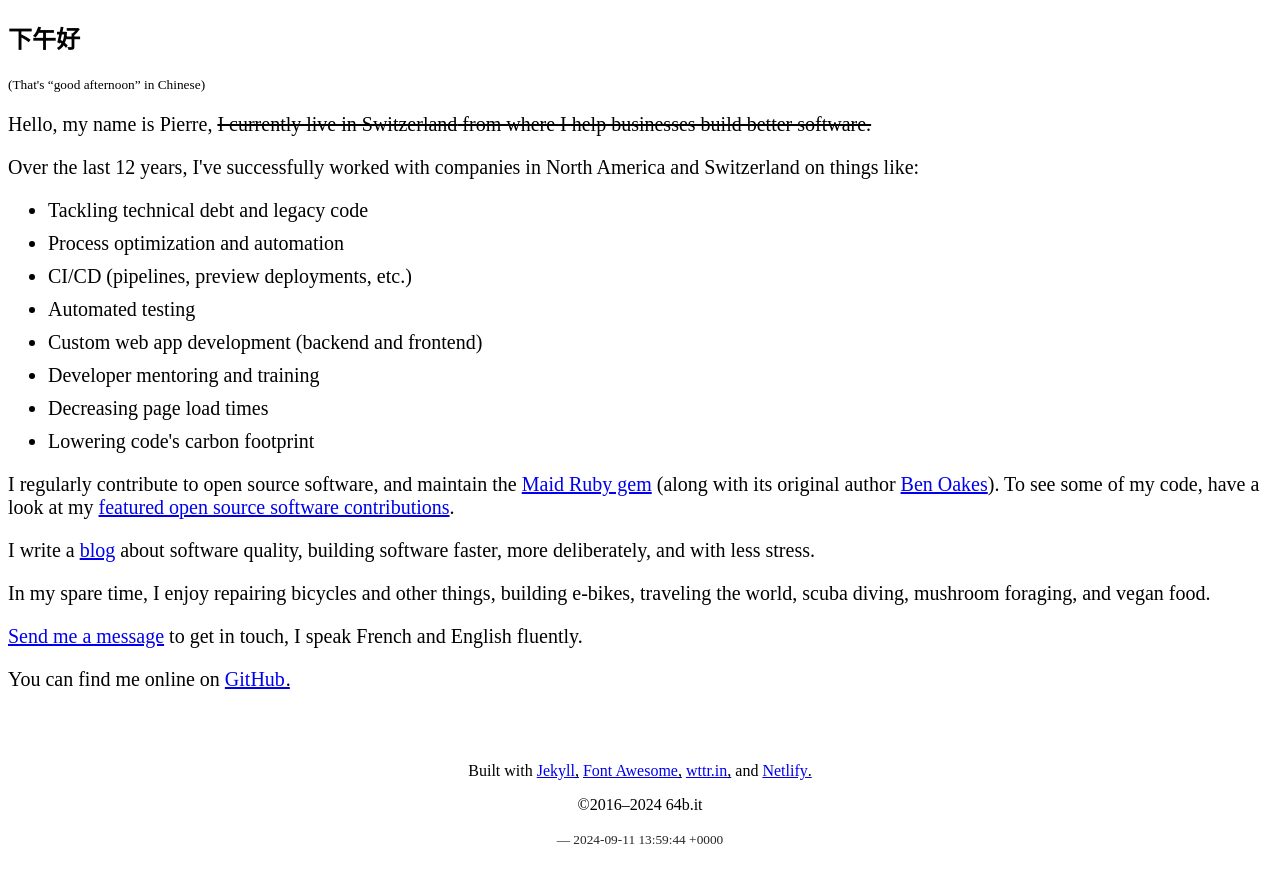
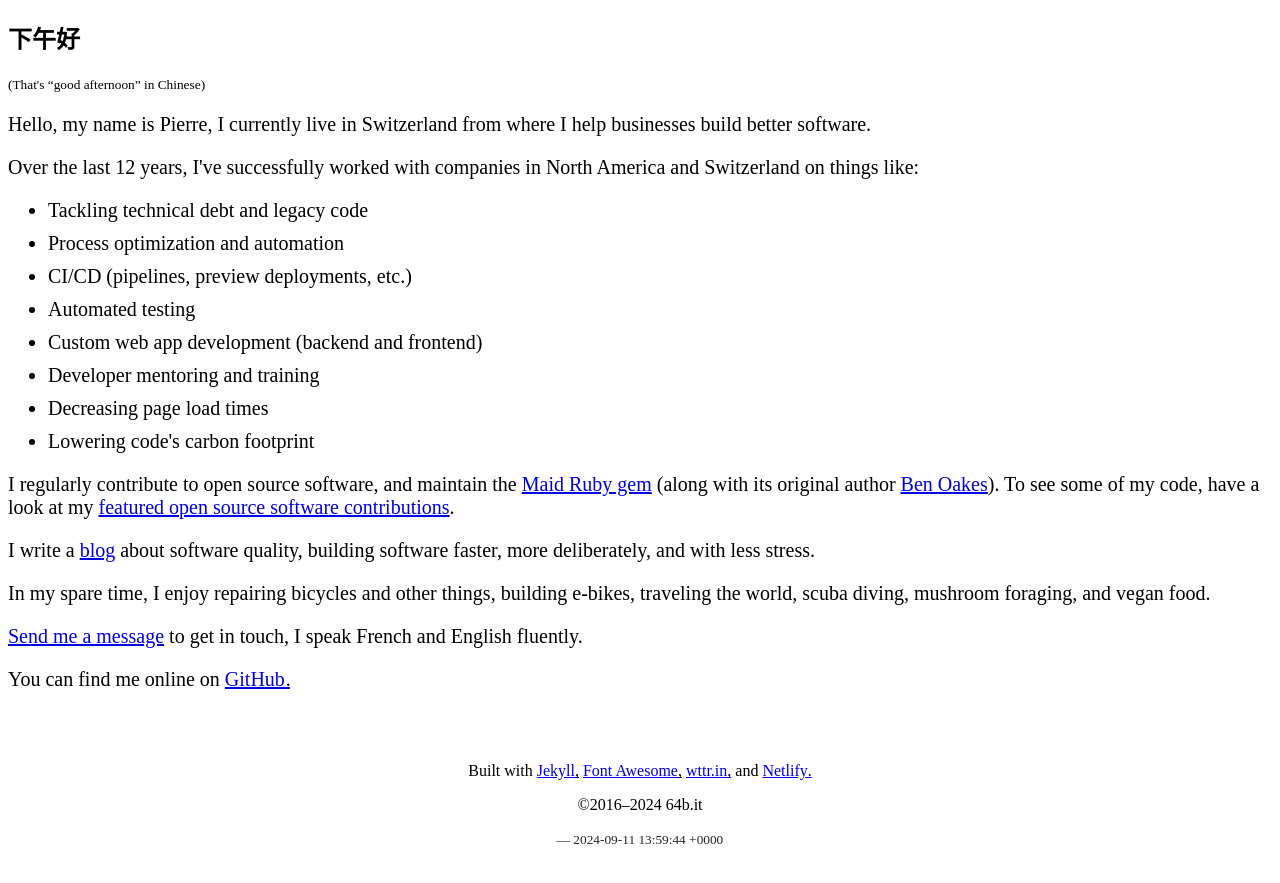
Before and after one commit to coaxial/hello, a Jekyll site: the page built from index.html, in a window 1280 px wide. Shown: the top 883 px of the page. Built offline with Jekyll 4.4.1, drawn with Linux system fonts in a browser that asks for light colours; a script that is not in the unit is left out.

Commit message:
Minor updates (#129)
* Update hyperlink

* Remove strikethrough

```diff
--- a/_data/showcase.yml
+++ b/_data/showcase.yml
@@ -74,7 +74,7 @@ projects:
   - name: "Ansible roles"
     year: 2017–Present
     technologies: Ansible, YAML, DevOps
-    repo: galaxy.ansible.com/coaxial
+    repo: galaxy.ansible.com/ui/standalone/namespaces/1337
     description: >-
       Several Ansible roles to setup and configure software I have needed in
       my private or professional life. Roles are tested with Molecule and
--- a/assets/css/hello.scss
+++ b/assets/css/hello.scss
@@ -45,9 +45,6 @@ footer {
   text-align: center;
 }
 
-#location {
-  text-decoration: line-through;
-}
 // the greeting subtext shouldn't have any bottom margin or it will add to the
 // existing bottom margin for the whole UI element
 #title > #greeting__language-container {
```
